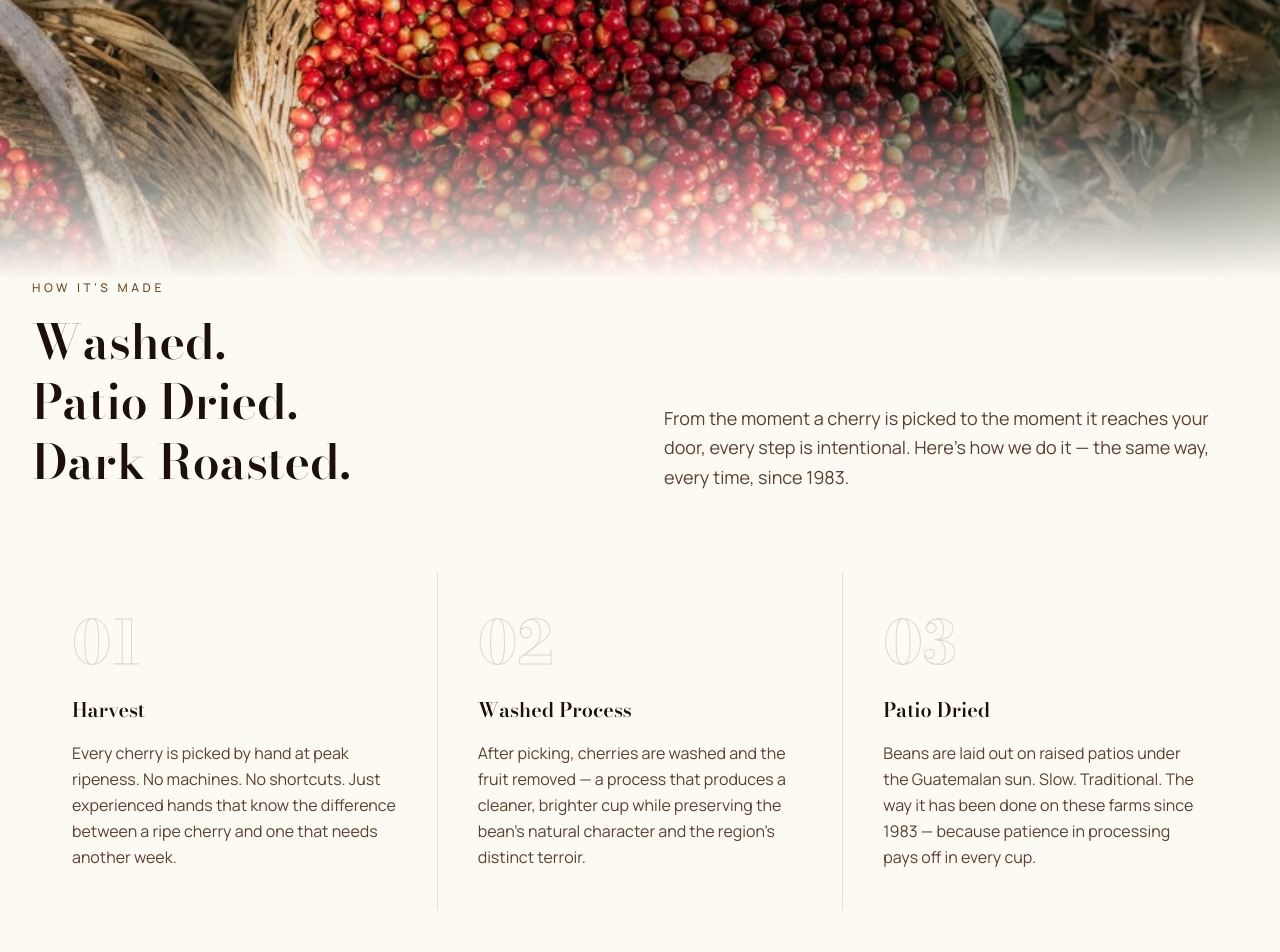
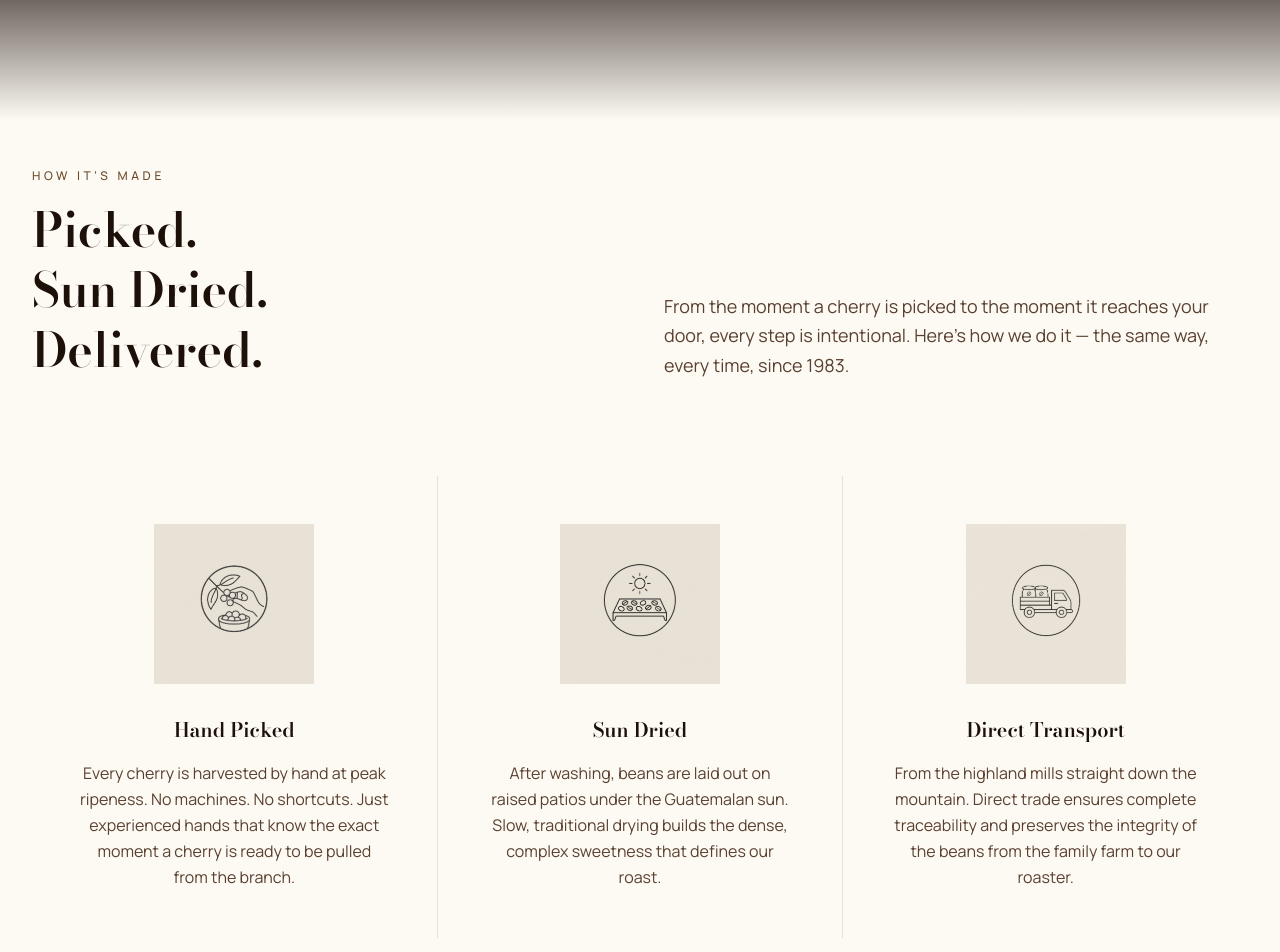
Before and after one commit to gbaby923/concepcion-coffee, a Next.js app: page / in a window 1280 px wide. Shown: the part 5580-6532 px from the top of the page. Built offline with nearby package versions, Linux system fonts and the light colour scheme; a web font is replaced by a local one.

Commit message:
Redesign ProcessSection with immersive background transition and multiplying icon graphics

```diff
--- a/components/home/ProcessSection.js
+++ b/components/home/ProcessSection.js
@@ -1,18 +1,20 @@
+import Image from 'next/image'
+
 const steps = [
   {
-    num: '01',
-    title: 'Harvest',
-    body: 'Every cherry is picked by hand at peak ripeness. No machines. No shortcuts. Just experienced hands that know the difference between a ripe cherry and one that needs another week.',
+    icon: '/images/picking icon.png',
+    title: 'Hand Picked',
+    body: 'Every cherry is harvested by hand at peak ripeness. No machines. No shortcuts. Just experienced hands that know the exact moment a cherry is ready to be pulled from the branch.',
   },
   {
-    num: '02',
-    title: 'Washed Process',
-    body: "After picking, cherries are washed and the fruit removed — a process that produces a cleaner, brighter cup while preserving the bean's natural character and the region's distinct terroir.",
+    icon: '/images/sun dry.png',
+    title: 'Sun Dried',
+    body: 'After washing, beans are laid out on raised patios under the Guatemalan sun. Slow, traditional drying builds the dense, complex sweetness that defines our roast.',
   },
   {
-    num: '03',
-    title: 'Patio Dried',
-    body: 'Beans are laid out on raised patios under the Guatemalan sun. Slow. Traditional. The way it has been done on these farms since 1983 — because patience in processing pays off in every cup.',
+    icon: '/images/transport icon.png',
+    title: 'Direct Transport',
+    body: 'From the highland mills straight down the mountain. Direct trade ensures complete traceability and preserves the integrity of the beans from the family farm to our roaster.',
   },
 ]
 
@@ -20,27 +22,17 @@ export default function ProcessSection() {
   return (
     <section id="process" style={{ backgroundColor: '#FDFAF4' }}>
 
-      {/* Basket of red beans — full-width image */}
+      {/* Seamless transition from the dark OriginStory section */}
       <div
-        className="relative w-full overflow-hidden"
-        style={{ height: '44vh', maxHeight: '480px', minHeight: '260px' }}
+        className="w-full h-32 lg:h-48"
+        style={{ background: 'linear-gradient(to bottom, #1C1008 0%, #FDFAF4 100%)' }}
         aria-hidden="true"
-      >
-        <div
-          className="absolute inset-0 bg-cover bg-center"
-          style={{ backgroundImage: "url('/images/basket%20of%20red%20beans.avif')" }}
-        />
-        {/* Fade to warm-white at bottom */}
-        <div
-          className="absolute inset-0"
-          style={{ background: 'linear-gradient(to bottom, transparent 45%, #FDFAF4 100%)' }}
-        />
-      </div>
+      />
 
-      <div className="max-w-7xl mx-auto px-6 lg:px-8 pb-24 lg:pb-32">
+      <div className="max-w-7xl mx-auto px-6 lg:px-8 pb-24 lg:pb-32 pt-8 lg:pt-12">
 
         {/* Header */}
-        <div className="grid grid-cols-1 lg:grid-cols-2 gap-12 items-end mb-16 lg:mb-20">
+        <div className="grid grid-cols-1 lg:grid-cols-2 gap-12 items-end mb-16 lg:mb-24">
           <div>
             <p className="text-xs tracking-[0.3em] uppercase mb-4 font-medium" style={{ color: '#6B4C2A' }}>
               How It's Made
@@ -49,9 +41,9 @@ export default function ProcessSection() {
               className="text-4xl lg:text-5xl font-semibold leading-tight"
               style={{ fontFamily: 'var(--font-playfair)', color: '#1C1008' }}
             >
-              Washed.
-              <br />Patio Dried.
-              <br />Dark Roasted.
+              Picked.
+              <br />Sun Dried.
+              <br />Delivered.
             </h2>
           </div>
           <p className="text-base lg:text-lg leading-relaxed" style={{ color: '#5a4030' }}>
@@ -63,20 +55,21 @@ export default function ProcessSection() {
         <div className="grid grid-cols-1 md:grid-cols-3 gap-px" style={{ backgroundColor: '#E8E0D4' }}>
           {steps.map((step) => (
             <div
-              key={step.num}
-              className="p-8 lg:p-10"
+              key={step.title}
+              className="p-8 lg:p-12 flex flex-col items-center text-center group"
               style={{ backgroundColor: '#FDFAF4' }}
             >
-              <p
-                className="text-5xl lg:text-6xl font-bold leading-none mb-6 select-none"
-                style={{
-                  fontFamily: 'var(--font-playfair)',
-                  color: 'transparent',
-                  WebkitTextStroke: '1px rgba(28,16,8,0.15)',
-                }}
-              >
-                {step.num}
-              </p>
+              {/* Icon with multiply blend mode to seamlessly remove any white background */}
+              <div className="relative w-32 h-32 lg:w-40 lg:h-40 mb-8 transition-transform duration-500 group-hover:scale-105">
+                <Image
+                  src={step.icon}
+                  alt={step.title}
+                  fill
+                  className="object-contain"
+                  style={{ mixBlendMode: 'multiply', opacity: 0.85 }}
+                />
+              </div>
+
               <h3
                 className="text-xl font-semibold mb-4"
                 style={{ fontFamily: 'var(--font-playfair)', color: '#1C1008' }}
```
